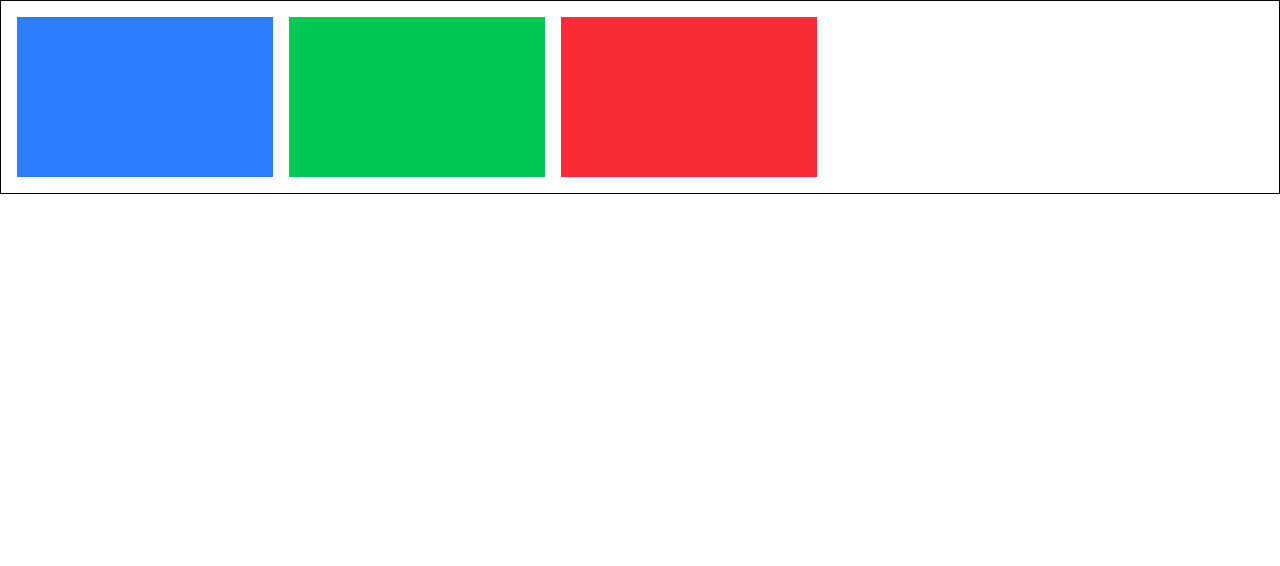
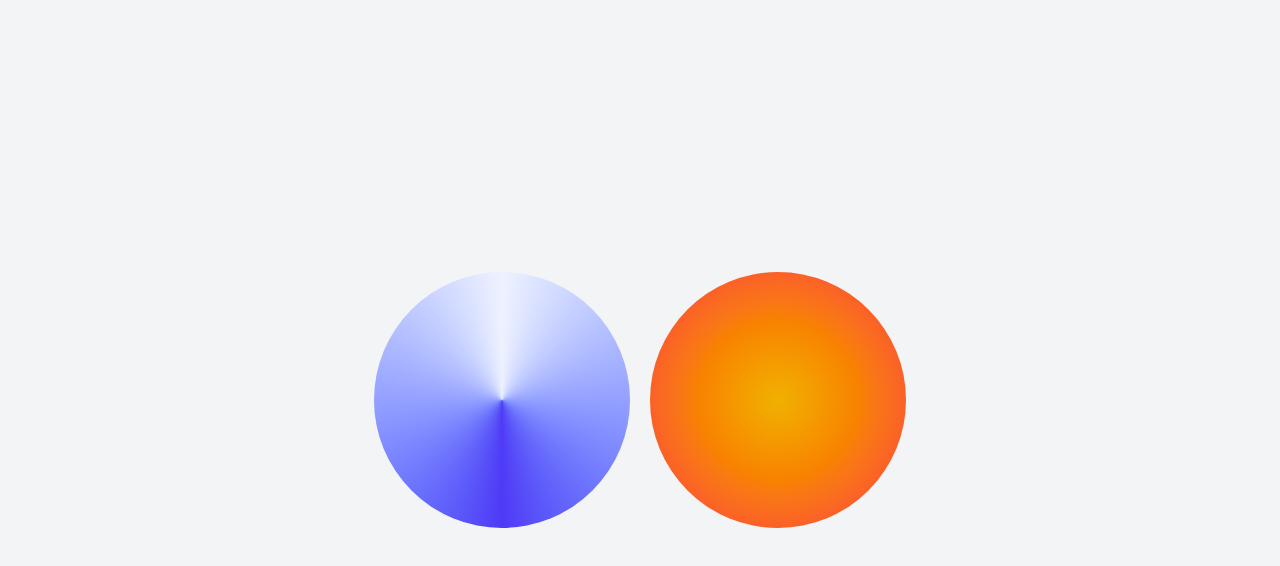
Before and after one commit to MDimidov/ViteMp3, a React (Vite) app: page / in a window 1280 px wide. Shown: the top 566 px of the page. Built offline with nearby package versions, Linux system fonts and the light colour scheme.

Commit message:
Practice 3D Transform APIs, Gradient APIs rounded/radial

```diff
--- a/src/App.jsx
+++ b/src/App.jsx
@@ -21,15 +21,31 @@ function App() {
         </div>
       </div> */}
 
-      <div className='@container border p-4'>
+      {/* <div className='@container border p-4'>
         <div className='flex gap-4'>
           <div className='bg-blue-500 h-40 w-64 '></div>
           <div className='bg-green-500 h-40 w-64 @min-md:@max-xl:hidden'></div>
           <div className='bg-red-500 h-40 w-64 '></div>
-          {/* <div className='bg-yellow-500 h-40 w-64'></div> */}
+          <div className='bg-yellow-500 h-40 w-64'></div>
         </div>
+      </div> */}
+
+      {/* <div className='min-h-screen flex items-center justify-center bg-gray-100 perspective-1000'>
+        <div className='bg-blue-500 h-96 w-96 flex items-center justify-center text-white text-4xl font-bold transform hover:scale-120 hover:translate-z-20 translation-transform duration-300'>3D rotate
+        </div>
+      </div> */}
+
+
+      {/* <div className='min-h-screen flex items-center justify-center bg-gray-100'>
+        <div className='bg-linear-45 from-blue-500 to-green-500 p-8 rounded-3xl text-2xl font-bold text-white hover:scale-110'>
+          Angled Gradient APIs
+        </div>
+      </div> */}
+
+      <div className='min-h-screen flex items-center justify-center bg-gray-100'>
+        <div className='size-64 rounded-full bg-conic-180 from-indigo-600 via-indigo-50 to-indigo-600'></div>
+        <div className='bg-radial from-yellow-500 to-red-500 h-64 w-64 rounded-full ml-5'></div>
       </div>
-
     </>
   )
 }
```
